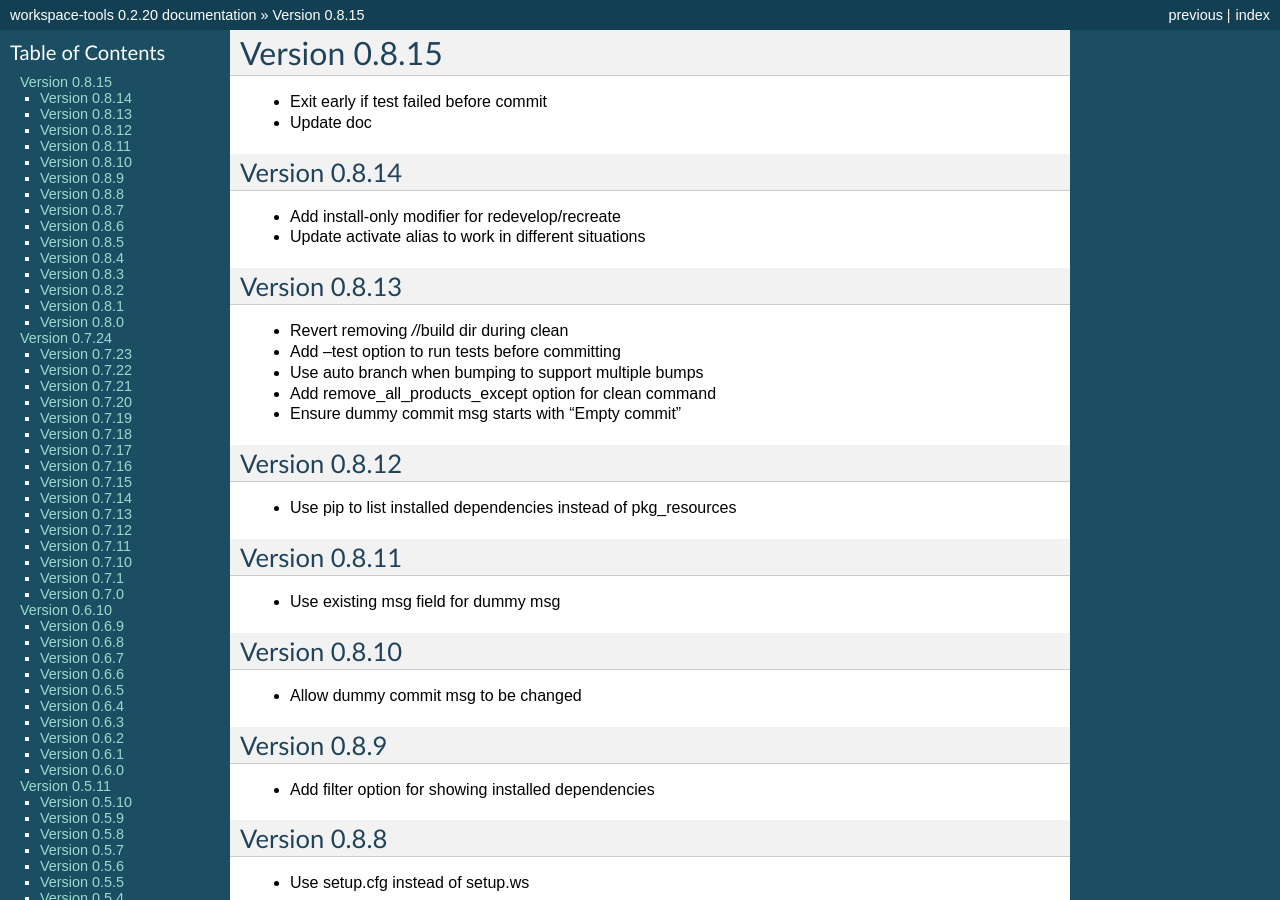
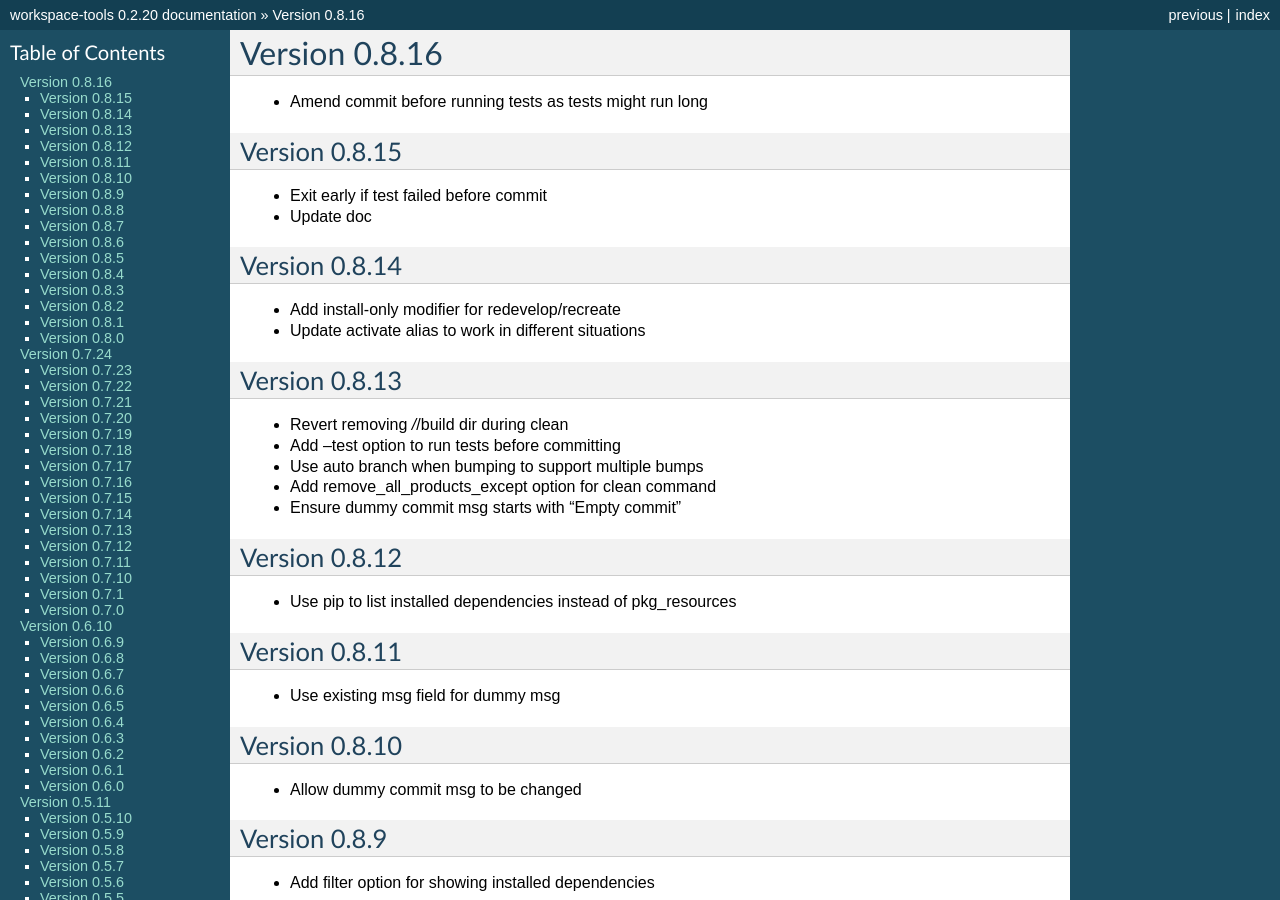
Before and after one commit to maxzheng/workspace-tools, a Sphinx documentation site: the page built from docs/CHANGELOG.rst, in a window 1280 px wide and 900 px high. Built offline with Sphinx 7.4.7, drawn with Linux system fonts in a browser that asks for light colours; some of the changed text lies outside the part shown.

Commit message:
Publish version 0.8.16

```diff
--- a/docs/CHANGELOG.rst
+++ b/docs/CHANGELOG.rst
@@ -1,5 +1,10 @@
+Version 0.8.16
+================================================================================
+
+* Amend commit before running tests as tests might run long
+
 Version 0.8.15
-================================================================================
+--------------------------------------------------------------------------------
 
 * Exit early if test failed before commit
 * Update doc
--- a/setup.py
+++ b/setup.py
@@ -10,7 +10,7 @@ def find_files(path):
 
 setuptools.setup(
   name='workspace-tools',
-  version='0.8.15',
+  version='0.8.16',
 
   author='Max Zheng',
   author_email='maxzheng.os @t gmail.com',
```
